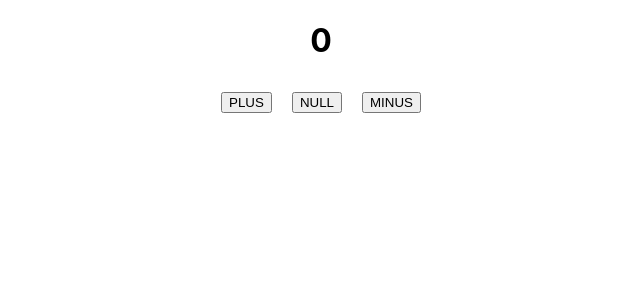
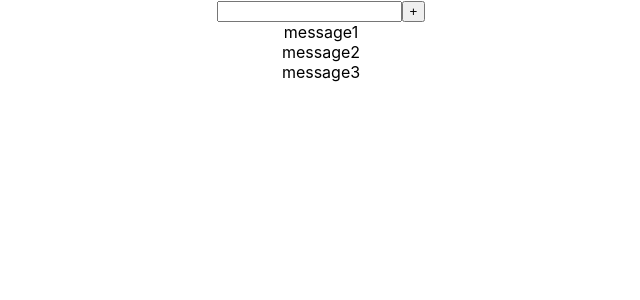
Before and after one commit to magomedov777/micro-tasks, a React (Create React App) app: page / in a window 1280 px wide. Shown: the top 300 px of the page, without its empty margins (319-959 px from the left). Built offline with nearby package versions, Linux system fonts and the light colour scheme; the HTML template or start-up script is replaced by a standard one.

Commit message:
input button

```diff
--- a/src/App.tsx
+++ b/src/App.tsx
@@ -1,77 +1,31 @@
 import React, {MouseEvent, useState} from 'react';
 import './App.css';
-// import Button from './Button';
-// import NewComponent from './NewComponent';
+import Fullinput from './Fullinput';
 
 
+const App = () => {
+  let[message, setMessage] = useState([
+    {message: 'message1'},
+    {message: 'message2'},
+    {message: 'message3'}
 
-// const students = [
-//   {id: 1, name: "James", age: 8},
-//   {id: 2, name: "Robert", age: 18},
-//   {id: 3, name: "John", age: 28},
-//   {id: 4, name: "Michael", age: 38},
-//   {id: 5, name: "William", age: 48},
-//   {id: 6, name: "David", age: 58},
-//   {id: 7, name: "Richard", age: 68},
-//   {id: 8, name: "Joseph", age: 78},
-//   {id: 9, name: "Thomas", age: 88},
-//   {id: 10, name: "Charles", age: 98},
-//   {id: 11, name: "Christopher", age: 100},
-// ]
+  ])
+  const addMessage = (title: string) => {
+    let newMessage = {message: title}
+    setMessage([newMessage, ...message])
 
-
-// const cars = [
-//   {manufacturer:'BMW', model:'m5cs'},
-//   {manufacturer:'Mercedes', model:'e63s'},
-//   {manufacturer:'Audi', model:'rs6'}
-// ]
-
-
-
-function App(){
-  // const myFirsSubscriber = (event: MouseEvent<HTMLButtonElement>) => {alert('Hello, i am Vasya')}
-  // const subscriber = (event: MouseEvent<HTMLButtonElement>) => {alert('Hello, i am Ivan')}
-  // const onClickHandler = (name: string) => {alert(name)}
-  // const foo1 = () => {alert('100200')}
-  // const foo2 = (num: number) => {alert(num)}
-// const Button1Foo = (subscriber: string, age: number) => {console.log(subscriber, age)}
-// const Button2Foo = (subscriber: string, age: number) => {console.log(subscriber, age)}
-// const Button3Foo = () => {console.log('I am stupid button')}
-let plus = () => {setNumber(++number)}
-let minus = () => {setNumber(--number)}
-let del = () => {setNumber(0)}
-
-let[number, setNumber] = useState(0)
-return (
-  <div>
-    <h1 style={{display: 'flex', justifyContent: 'center'}}>{number}</h1>
-      <div style={{display: 'flex', justifyContent: 'center'}}>
-        <button onClick={plus} style={{margin: '10px'}}>PLUS</button>
-        <button onClick={del} style={{margin: '10px'}}>NULL</button>
-        <button onClick={minus} style={{margin: '10px'}}>MINUS</button>
-      </div>
-  </div>
-   )}
-
-   {/*
-  <NewComponent students={students}/>
-  <NewComponent cars={cars}/> */}
-
-  {/* <button onClick={(event: MouseEvent<HTMLButtonElement>) => onClickHandler('Vasya')}>AddYoutubeChannel-1</button>
-  <button onClick={(event: MouseEvent<HTMLButtonElement>) => onClickHandler('Ivan')}>AddYoutubeChannel-2</button> */}
-
-{/*
-  <Button name={"YoutubeChannel-1"} callBack={() => Button1Foo('I am Vasya', 21)}/>
-  <Button name={"YoutubeChannel-2"} callBack={() => Button2Foo('I am Ivan', 24)}/>
-
-  <Button name={'Stupid'} callBack={Button3Foo}/> */}
-
-  {/* <button>AddYoutubeChannel-1</button>
-  <button>AddYoutubeChannel-2</button> */}
-
-
-{/* <button onClick={foo1}>1</button>
-<button onClick={() => foo2(100200)}>2</button> */}
+  }
+  return (
+    <div className={'App'}>
+   <Fullinput addMessage={addMessage} />
+      {message.map((el, index) => {
+        return(
+          <div key={index}>{el.message}</div>
+        )
+      })}
+    </div>
+  )
+}
 
 
 
--- /dev/null
+++ b/src/Fullinput.tsx
@@ -0,0 +1,31 @@
+import React, { ChangeEvent, useState } from 'react'
+
+type FullInputPropsType = {
+    addMessage: (title: string) => void
+
+}
+const Fullinput = (props: FullInputPropsType) => {
+    let [title, setTitle] = useState('')
+    const onChangeInputHandler = (event: ChangeEvent<HTMLInputElement>) => {
+        setTitle(event.currentTarget.value)
+
+
+    }
+
+    const onClickButtonHandler = () => {
+        props.addMessage(title)
+        setTitle('')
+
+    }
+    return (
+        <div>
+            <input value={title} type="text" onChange={onChangeInputHandler}/>
+            <button onClick={onClickButtonHandler}>+</button>
+        </div>
+    )
+}
+
+
+
+
+export default Fullinput;
```
Also changed, not shown: src/Button.tsx (deleted, +0 -23 lines).
